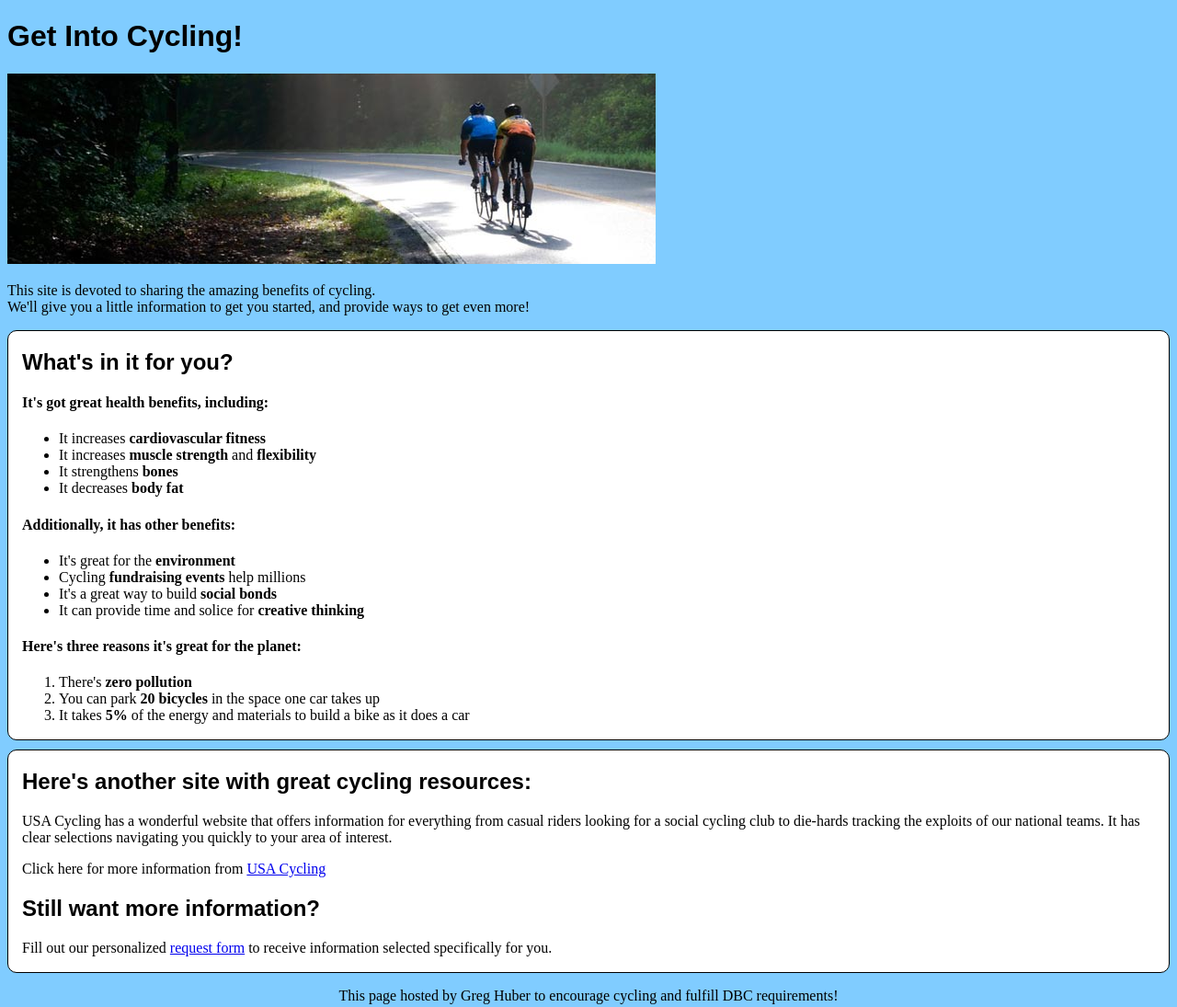
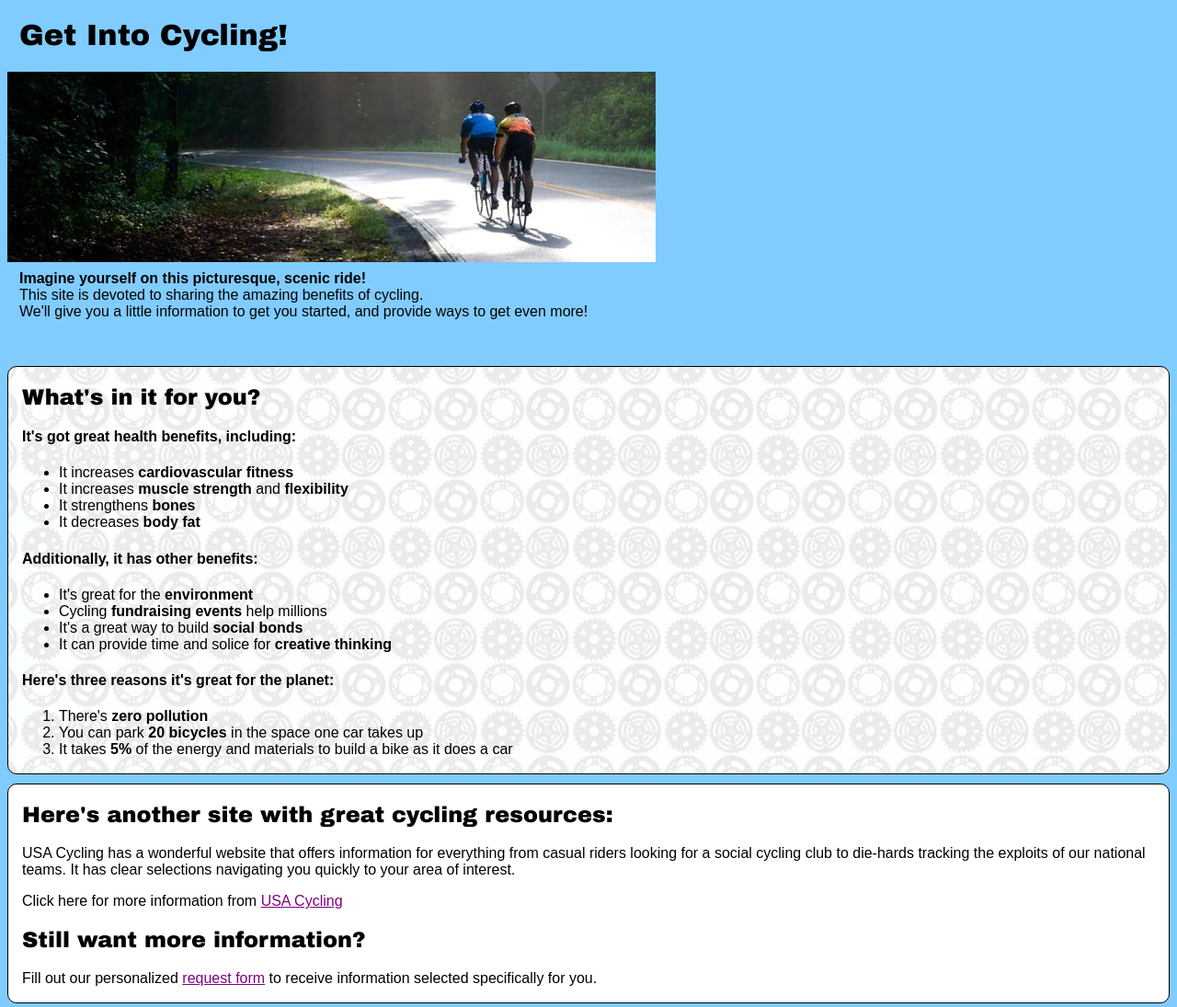
Before and after one commit to greghuber/greghuber.github.io, a plain HTML site: page index.html in a window 1280 px wide. Shown: the top 1095 px of the page at 92% size. Drawn offline with Linux system fonts and the light colour scheme.

Commit message:
Add background images, manipulate type andadd link selected pseudoclass

```diff
--- a/index.html
+++ b/index.html
@@ -11,9 +11,9 @@
 
 	<img src="cycling_is_a_beautiful_sport.jpg" alt="Cycling Image">
 
-	<p>This site is devoted to sharing the amazing benefits of cycling.<br>We'll give you a little information to get you started, and  provide ways to get even more!</p>
+	<p class="purpose"><strong>Imagine yourself on this picturesque, scenic ride!</strong><br>This site is devoted to sharing the amazing benefits of cycling.<br>We'll give you a little information to get you started, and  provide ways to get even more!</p>
 
-<section>
+<section class="benefits">
 	<h2>What's in it for you?</h2>
 	<h4>It's got great health benefits, including:</h4>
 	<ul>
--- a/styles.css
+++ b/styles.css
@@ -1,10 +1,24 @@
 body {
 	background: #80ccff;
 }
-h1, h2{
+h1 {
+	margin-left: 13px;
+}
+h1, h2 {
+	font-family: Arial black, sans-serif
+}
+.benefits {
+	background-image: url("cycling_tile03.jpg");
+	background-position: right;
+}
+.purpose {
+	margin-top: 5px;
+	margin-bottom: 50px;
+	margin-left: 13px;
 	font-family: Avenir, sans-serif;
 }
 section {
+	font-family: Avenir, sans-serif;
 	padding-left: 15px;
 	padding-bottom: 1px;
 	background-color: white;
@@ -14,6 +28,12 @@ section {
 	border-radius: 10px;
 	margin-top: 10px;
 }
+a:link {
+	color: purple;
+}
+a:visited {
+	color: blue;
+}
 footer {
 	text-align: center;
 }
```
Also changed, not shown: cycling_sunset.jpg (added), cycling_sunset_cc01.jpg (added), cycling_tile01.jpg (added), cycling_tile02.jpg (added), cycling_tile03.jpg (added).
